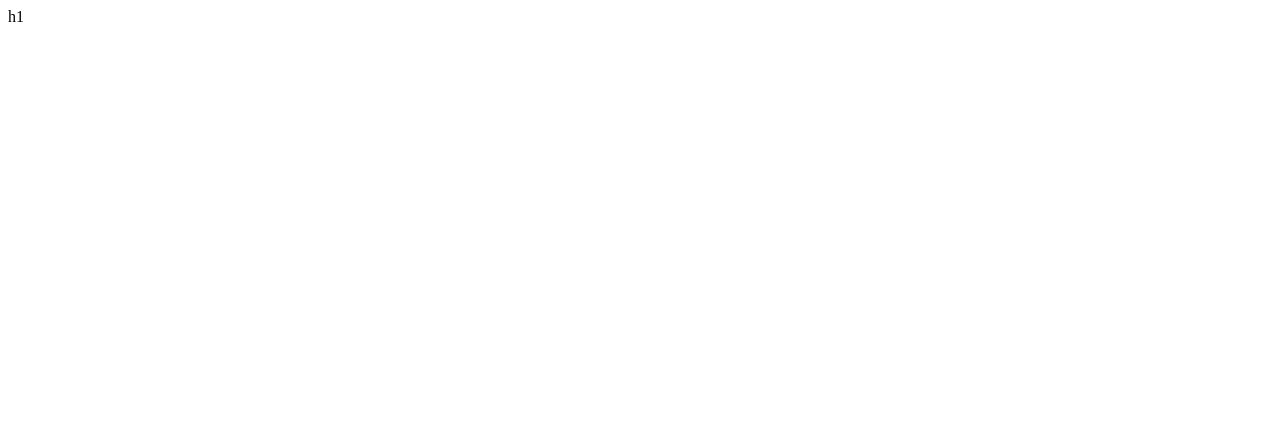
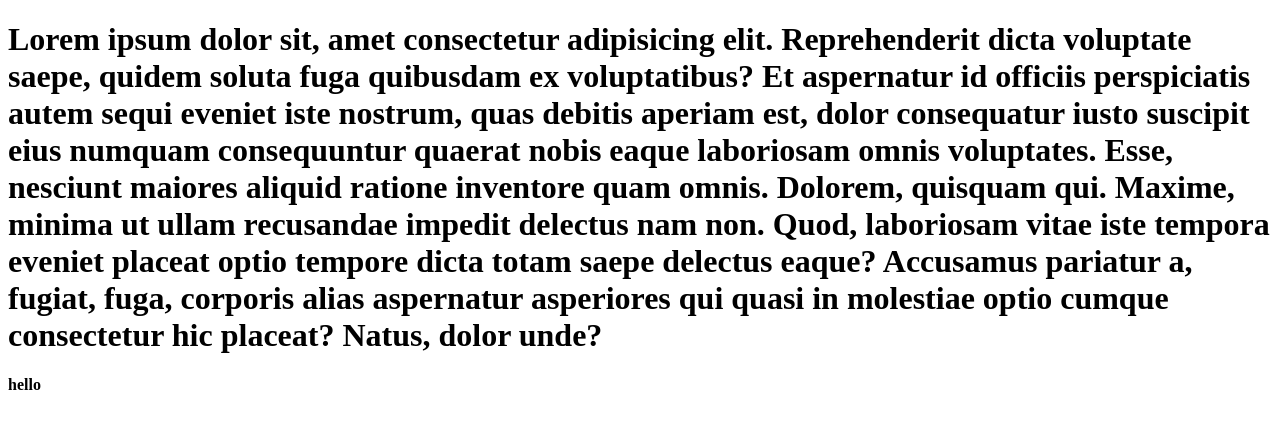
Before and after one commit to attapol2ten/test-github, a plain HTML site: page index.html in a window 1280 px wide. Drawn offline with Linux system fonts and the light colour scheme.

Commit message:
add contriner

```diff
--- a/index.html
+++ b/index.html
@@ -1,12 +1,24 @@
 <!DOCTYPE html>
 <html lang="en">
+
 <head>
     <meta charset="UTF-8">
     <meta http-equiv="X-UA-Compatible" content="IE=edge">
     <meta name="viewport" content="width=device-width, initial-scale=1.0">
     <title>Document</title>
 </head>
+
 <body>
-    h1
+    <h1>Lorem ipsum dolor sit, amet consectetur adipisicing elit. Reprehenderit dicta voluptate saepe, quidem soluta
+        fuga quibusdam ex voluptatibus? Et aspernatur id officiis perspiciatis autem sequi eveniet iste nostrum, quas
+        debitis aperiam est, dolor consequatur iusto suscipit eius numquam consequuntur quaerat nobis eaque laboriosam
+        omnis voluptates. Esse, nesciunt maiores aliquid ratione inventore quam omnis. Dolorem, quisquam qui. Maxime,
+        minima ut ullam recusandae impedit delectus nam non. Quod, laboriosam vitae iste tempora eveniet placeat optio
+        tempore dicta totam saepe delectus eaque? Accusamus pariatur a, fugiat, fuga, corporis alias aspernatur
+        asperiores qui quasi in molestiae optio cumque consectetur hic placeat? Natus, dolor unde?</h1>
+        <div class="contriner">
+            <h4>hello</h4>
+        </div>
 </body>
+
 </html>
```
